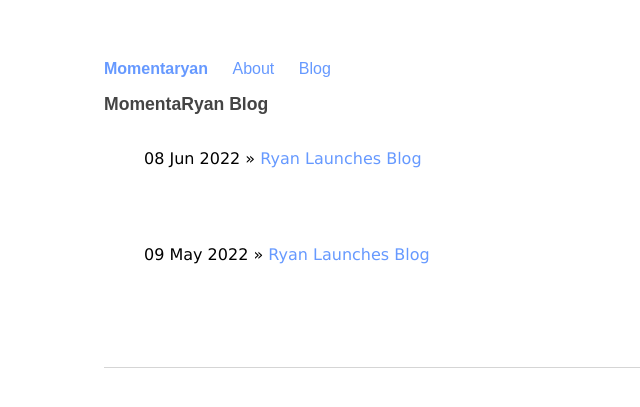
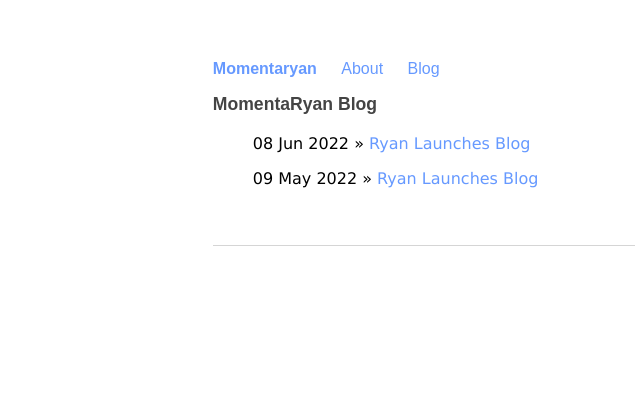
Before and after one commit to momentaryanblog/momentaryanblog.github.io, a Jekyll site: the page built from blog/index.html, in a window 1280 px wide. Shown: the top 407 px of the page, without its empty margins (216-856 px from the left). Built offline with Jekyll 4.4.1, drawn with Linux system fonts in a browser that asks for light colours.

Commit message:
Update main.css

```diff
--- a/css/main.css
+++ b/css/main.css
@@ -1,6 +1,6 @@
 body {
     margin: 60px auto;
-    width: 50%;
+    width: 33%;
 }
 nav ul, footer ul {
     font-family:'Arial', 'Sans-Serif';
@@ -45,7 +45,7 @@ footer {
 ul.posts {
     margin: 20px auto 40px;
     font-size: 1em;
-    line-height: 3em;
+    line-height: 1.1em;
     font-family:'Verdana', 'Arial';
 }
 
```
